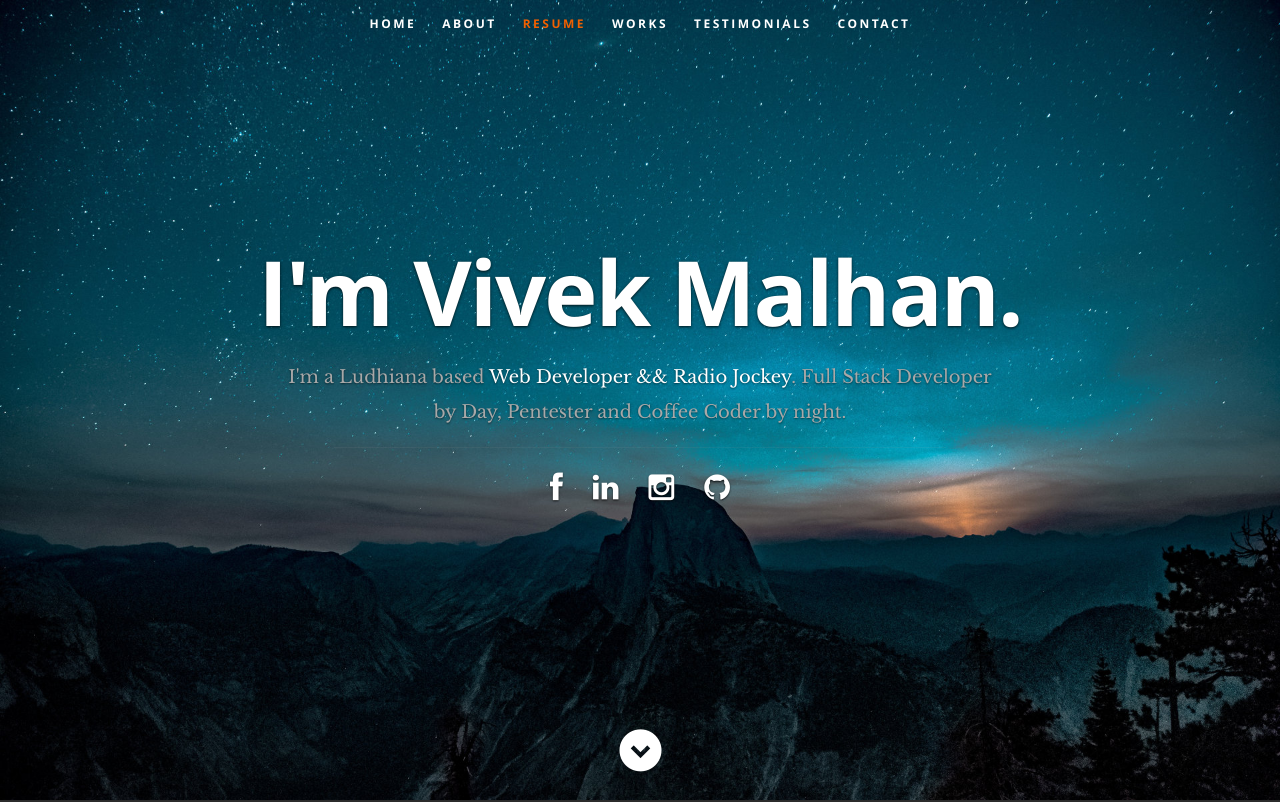
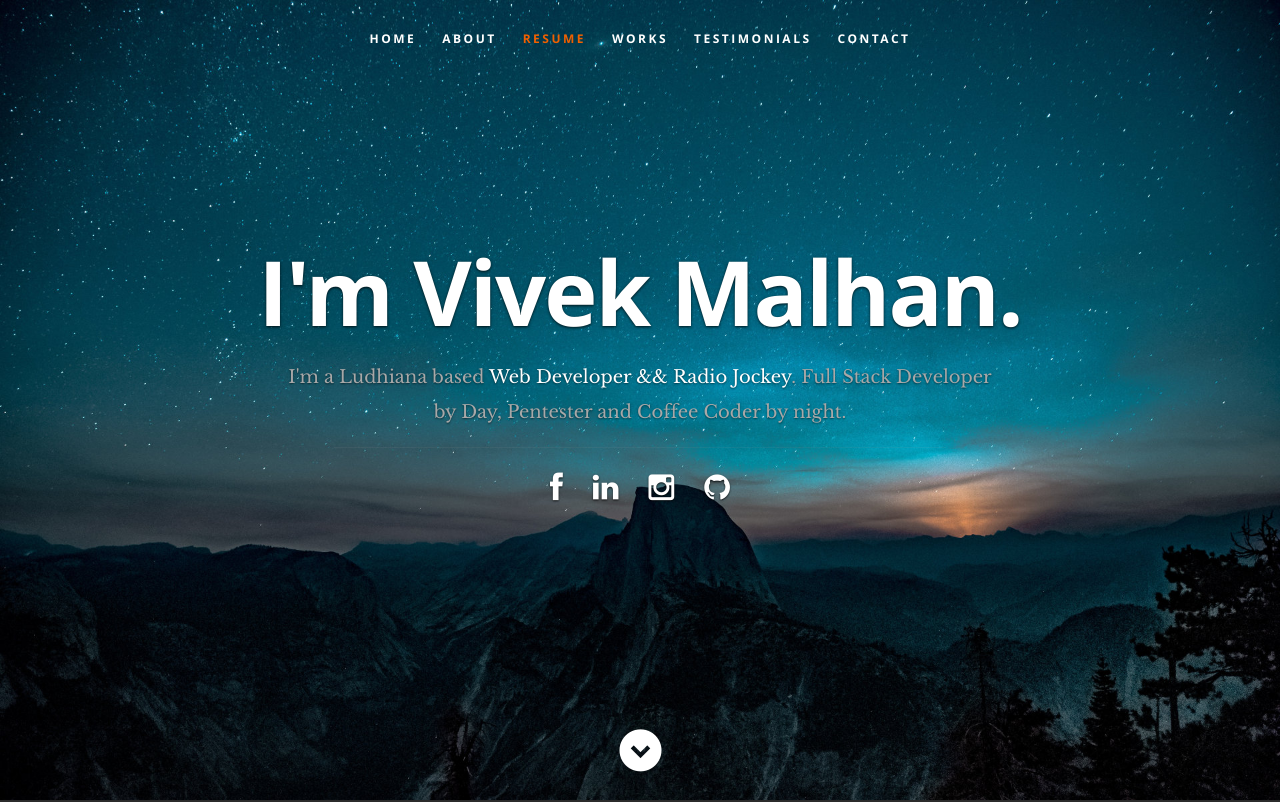
Before and after one commit to VivekMalhan666/react-portfolio, a React (Create React App) app: page / in a window 1280 px wide. Shown: the top 802 px of the page. Built offline with nearby package versions, Linux system fonts and the light colour scheme.

Commit message:
Minor Fixes.
- Add padding to header for better spacing.
- Resolve image height and width issue(Portfolio images were of
  different heights and widths).
- Remove defaultValue error of input field.
- Center align portfolio items.
- Fixed typo.

```diff
--- a/public/css/layout.css
+++ b/public/css/layout.css
@@ -148,7 +148,7 @@ header .scrolldown a:hover { color: #11ABB0; }
 ul#nav {
    min-height: 48px;
    width: auto;
-
+   padding: 1.5rem;
    /* center align the menu */
    text-align: center;
 }
@@ -433,6 +433,7 @@ ul#nav li.current a { color: #F06000; }
 #portfolio-wrapper {
    display: flex;
    flex-wrap: wrap;
+   justify-content: center;
 }
 
 /* Portfolio Content */
@@ -499,6 +500,8 @@ ul#nav li.current a { color: #F06000; }
 }
 .portfolio-item .item-wrap img {
    vertical-align: bottom;
+   height: 127px;
+   width: 252px;
 }
 .portfolio-item .portfolio-item-meta { padding: 18px }
 .portfolio-item .portfolio-item-meta h5 {
--- a/public/resumeData.json
+++ b/public/resumeData.json
@@ -146,7 +146,7 @@
       },
       {
         "text": "Always lends a helping hand, Eager to learn and is a quick learn with diverse knowledge.",
-        "user": "Arshdeep Sigh"
+        "user": "Arshdeep Singh"
       }
     ]
   }
--- a/src/Components/Contact.js
+++ b/src/Components/Contact.js
@@ -42,17 +42,17 @@ const Contact = ({ data }) => {
 
                   <div>
 						   <label htmlFor="contactName">Name <span className="required">*</span></label>
-						   <input value={name} type="text" defaultValue="" size="35" id="contactName" name="contactName" onChange={e => setName(e.target.value)}/>
+						   <input value={name} type="text" size="35" id="contactName" name="contactName" onChange={e => setName(e.target.value)}/>
                   </div>
 
                   <div>
 						   <label htmlFor="contactEmail">Email <span className="required">*</span></label>
-						   <input value={email} type="text" defaultValue="" size="35" id="contactEmail" name="contactEmail" onChange={e=> setEmail(e.target.value)}/>
+						   <input value={email} type="text" size="35" id="contactEmail" name="contactEmail" onChange={e=> setEmail(e.target.value)}/>
                   </div>
 
                   <div>
 						   <label htmlFor="contactSubject">Subject</label>
-						   <input value={subject} type="text" defaultValue="" size="35" id="contactSubject" name="contactSubject" onChange={e => setSubject(e.target.value)}/>
+						   <input value={subject} type="text" size="35" id="contactSubject" name="contactSubject" onChange={e => setSubject(e.target.value)}/>
                   </div>
 
                   <div>
```
